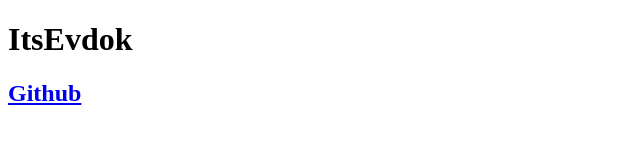
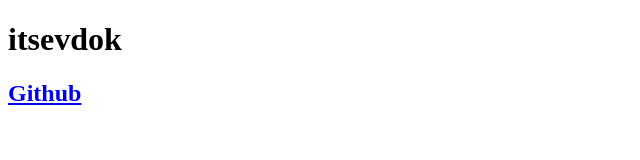
Before and after one commit to ItsEvdok/portfolio-generator, a plain HTML site: page index.html in a window 1280 px wide. Shown: the full height of the page, 0-640 px from the left. Drawn offline with Linux system fonts and the light colour scheme.

Commit message:
Update index.html

```diff
--- a/index.html
+++ b/index.html
@@ -9,7 +9,7 @@
     </head>
 
     <body>
-      <h1>ItsEvdok</h1>
+      <h1>itsevdok</h1>
       <h2><a href="https://github.com/ItsEvdok">Github</a></h2>
     </body>
     </html>
```
